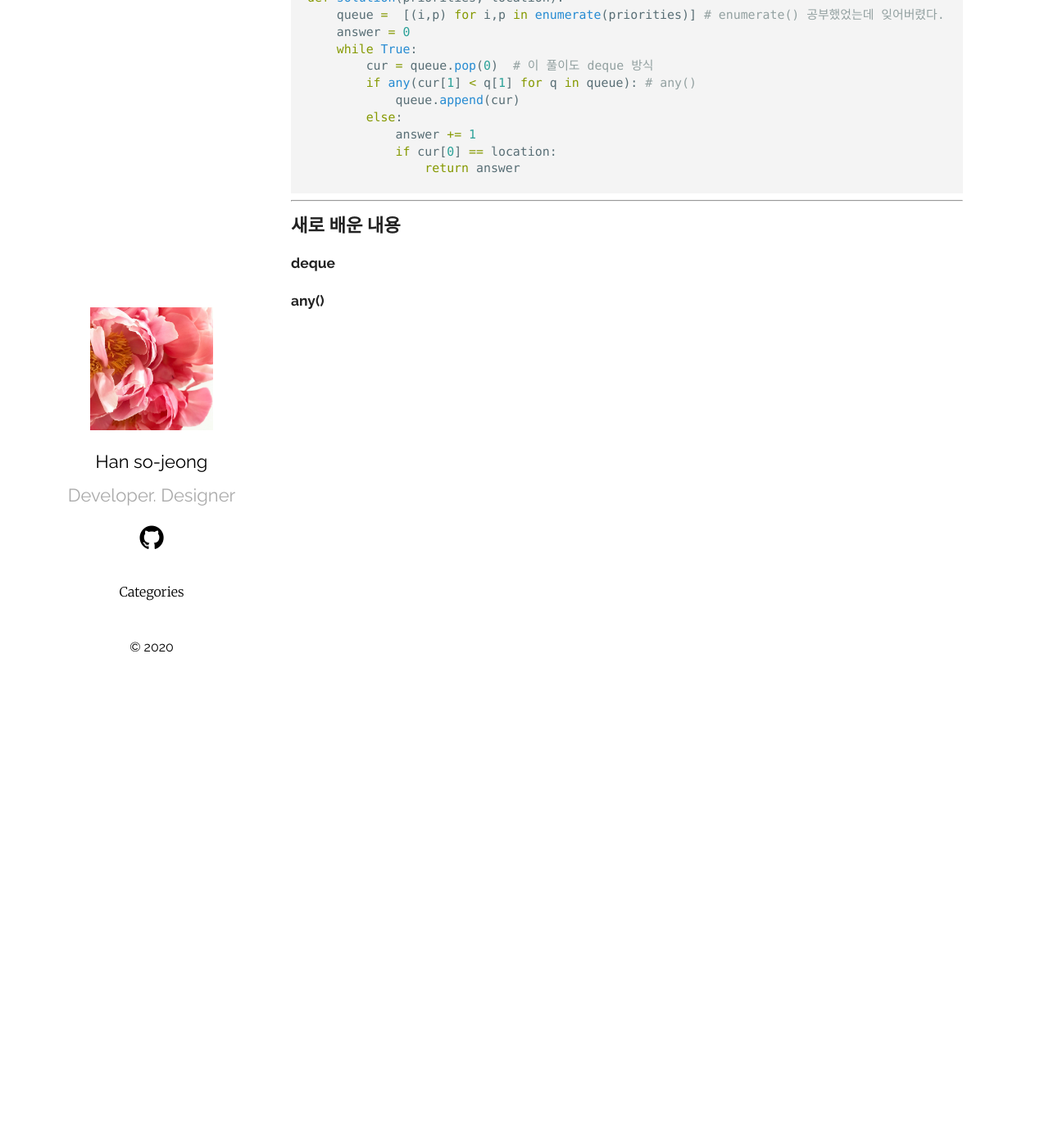
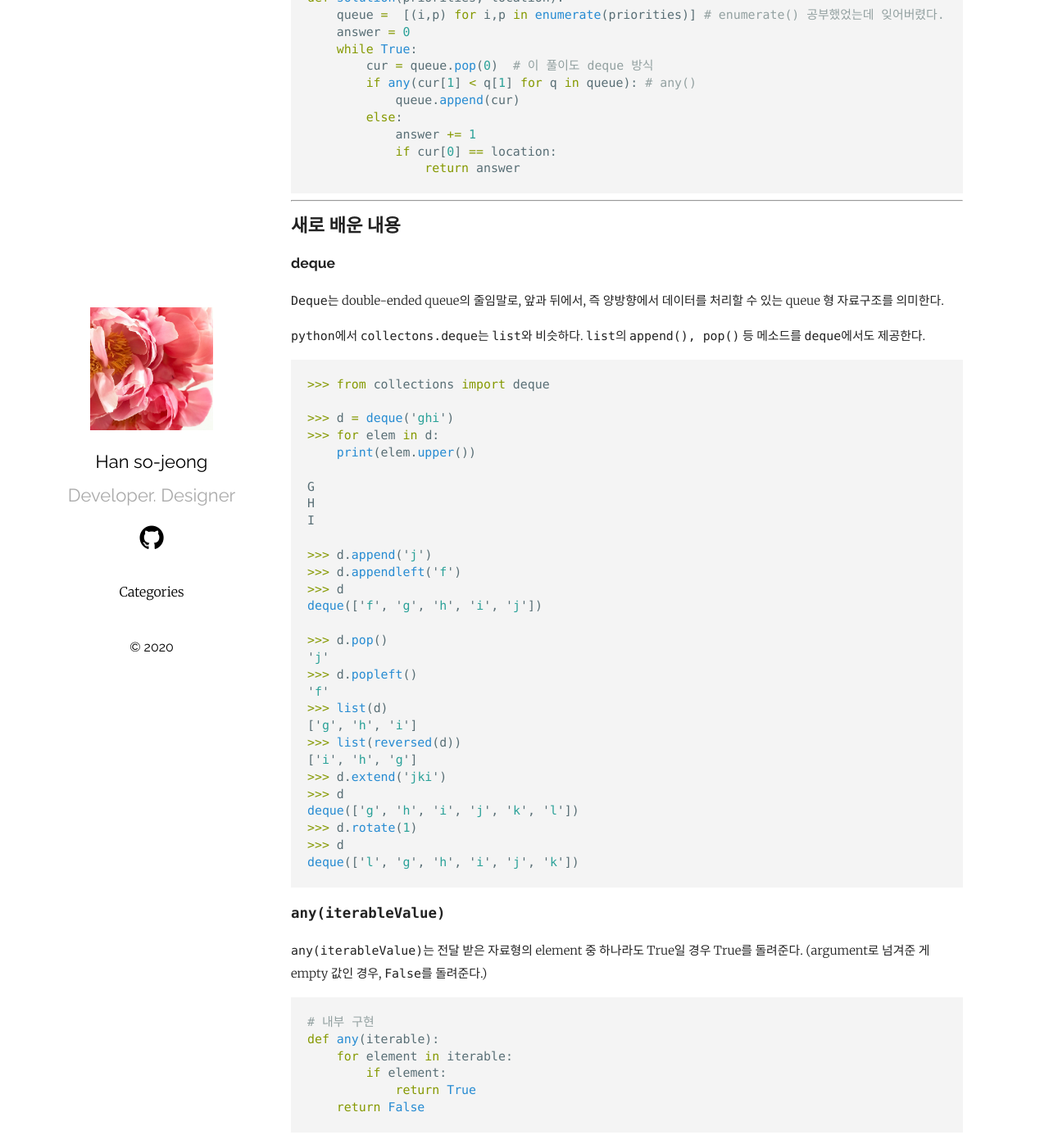
Before and after one commit to btiac1129/btiac1129.github.io, a Jekyll site: the page built from _posts/2020-07-05-Programmers-Coding-Test-Level2 64-2.md.md, in a window 1280 px wide and 1400 px high, scrolled down 2311 px. Shown: the top 1396 px of the window at 82% size. Built offline with Jekyll 4.4.1, drawn with Linux system fonts in a browser that asks for light colours.

Commit message:
Update 2020-07-05-Programmers-Coding-Test-Level2 64-2.md.md

````diff
--- a/_posts/2020-07-05-Programmers-Coding-Test-Level2 64-2.md.md
+++ b/_posts/2020-07-05-Programmers-Coding-Test-Level2 64-2.md.md
@@ -122,4 +122,51 @@ def solution(priorities, location):
 
 ### deque
 
-### any()
+`Deque`는 double-ended queue의 줄임말로, 앞과 뒤에서, 즉 양방향에서 데이터를 처리할 수 있는 queue 형 자료구조를 의미한다.
+
+`python`에서 `collectons.deque`는 `list`와 비슷하다. `list`의 `append(), pop()` 등 메소드를 `deque`에서도 제공한다.
+
+```python
+>>> from collections import deque
+
+>>> d = deque('ghi')
+>>> for elem in d:
+	print(elem.upper())
+
+G
+H
+I
+
+>>> d.append('j')
+>>> d.appendleft('f')
+>>> d
+deque(['f', 'g', 'h', 'i', 'j'])
+
+>>> d.pop()
+'j'
+>>> d.popleft()
+'f'
+>>> list(d)
+['g', 'h', 'i']
+>>> list(reversed(d))
+['i', 'h', 'g']
+>>> d.extend('jki')
+>>> d
+deque(['g', 'h', 'i', 'j', 'k', 'l'])
+>>> d.rotate(1)
+>>> d
+deque(['l', 'g', 'h', 'i', 'j', 'k'])
+```
+
+### `any(iterableValue)`
+
+`any(iterableValue)`는 전달 받은 자료형의 element 중 하나라도 True일 경우 True를 돌려준다. (argument로 넘겨준 게 empty 값인 경우, `False`를 돌려준다.)
+
+```python
+# 내부 구현
+def any(iterable):
+    for element in iterable:
+        if element:
+            return True
+    return False
+```
````
